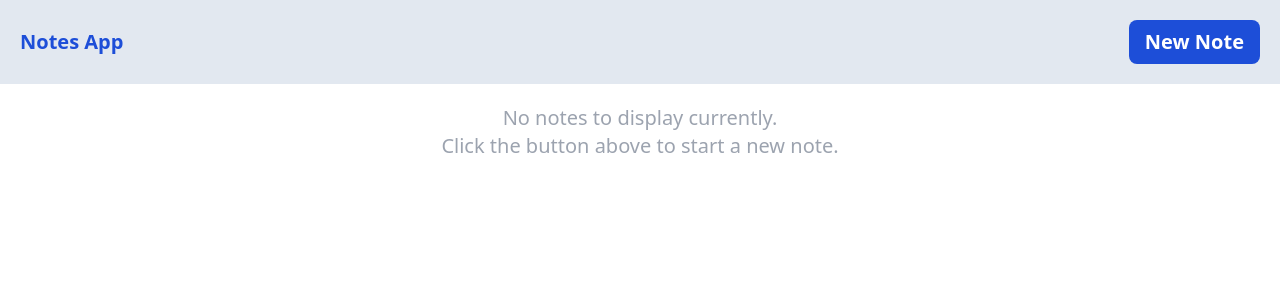
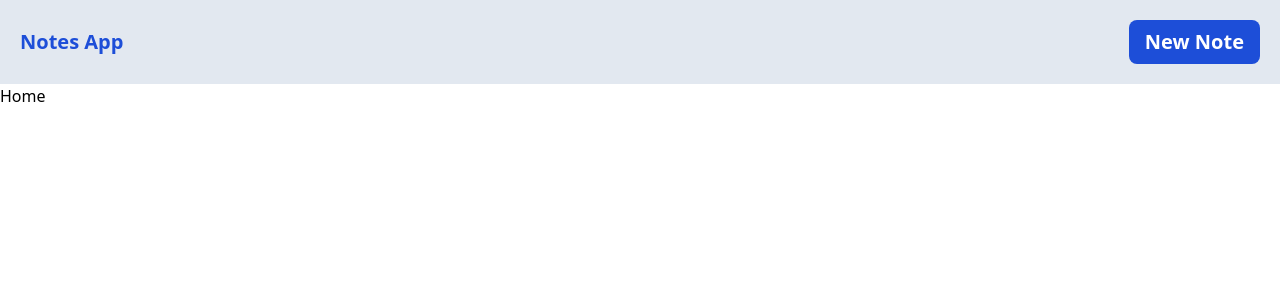
Before and after one commit to elvisnipah/notes-app-challenge, a React (Create React App) app: page / in a window 1280 px wide. Shown: the top 300 px of the page. Built offline with nearby package versions, Linux system fonts and the light colour scheme.

Commit message:
clean up some files

```diff
--- a/src/App.js
+++ b/src/App.js
@@ -1,12 +1,16 @@
-import Body from "./components/Body";
 import Header from "./components/Header";
 import { BrowserRouter, Routes, Route } from "react-router-dom";
+import Home from "./components/Home";
 
 function App() {
   return (
     <div className="flex flex-col grow">
       <Header />
-      <Body />
+      <BrowserRouter>
+        <Routes>
+          <Route path="/" element={<Home />} />
+        </Routes>
+      </BrowserRouter>
     </div>
   );
 }
--- a/src/components/Body.js
+++ /dev/null
@@ -1,21 +0,0 @@
-import React from "react";
-import NoteForm from "./NoteForm";
-import data from "./data";
-
-function Body() {
-  console.log(data);
-  return (
-    <div>
-      {/* if there are no notes, render this div informing user of no notes */}
-      {!data && (
-        <div className="text-xl text-gray-400 flex justify-center items-center p-5 text-center">
-          No notes to display currently. <br /> Click the button above to start
-          a new note.
-        </div>
-      )}
-      {data && <NoteForm />}
-    </div>
-  );
-}
-
-export default Body;
--- /dev/null
+++ b/src/components/Home.js
@@ -0,0 +1,7 @@
+import React from "react";
+
+function Home() {
+  return <div>Home</div>;
+}
+
+export default Home;
--- a/src/components/data.js
+++ /dev/null
@@ -1,3 +0,0 @@
-const data = "";
-
-export default data;
```
Also changed, not shown: src/components/Footer.js (deleted).
